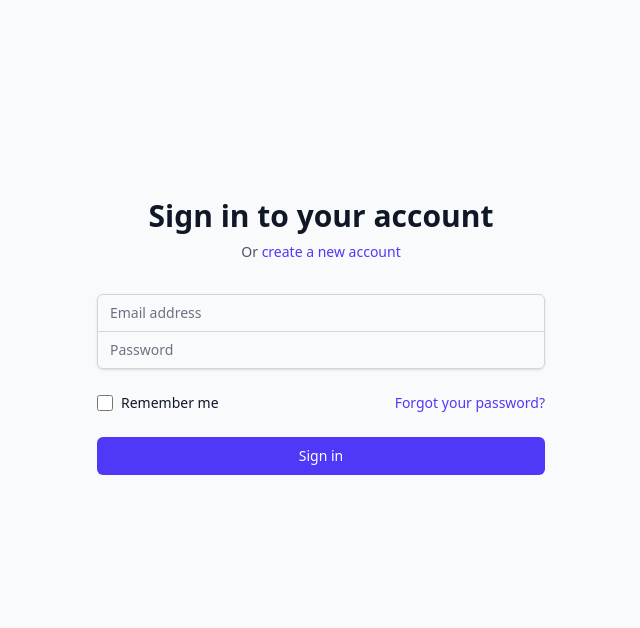
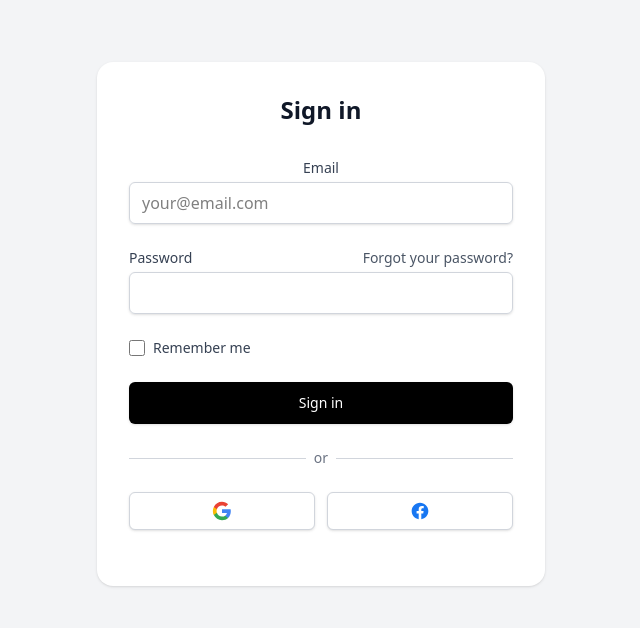
Before and after one commit to Shubham9528/Real-time-whiteboard-app, a React (Vite) app in the folder client/: page /login in a window 1280 px wide. Shown: the part 108-736 px from the top of the page, without its empty margins (319-959 px from the left). Built offline with nearby package versions, Linux system fonts and the light colour scheme.

Commit message:
feat: redesign login form with remember me toggle and social auth buttons

```diff
--- a/client/src/components/Auth/LoginForm.tsx
+++ b/client/src/components/Auth/LoginForm.tsx
@@ -1,9 +1,10 @@
 import { useState } from 'react';
-import { Link } from 'react-router-dom';
+// import { Link } from 'react-router-dom';
 
 export const LoginForm = () => {
   const [email, setEmail] = useState('');
   const [password, setPassword] = useState('');
+  const [rememberMe, setRememberMe] = useState(false);
   const [loading, setLoading] = useState(false);
   const [error, setError] = useState('');
 
@@ -14,7 +15,7 @@ export const LoginForm = () => {
 
     try {
       // TODO: Implement login logic
-      console.log('Login with:', { email, password });
+      console.log('Login with:', { email, password, rememberMe });
     } catch (err) {
       setError('Failed to log in. Please check your credentials.');
     } finally {
@@ -23,55 +24,44 @@ export const LoginForm = () => {
   };
 
   return (
-    <div className="min-h-screen flex items-center justify-center bg-gray-50 py-12 px-4 sm:px-6 lg:px-8">
-      <div className="max-w-md w-full space-y-8">
-        <div>
-          <h2 className="mt-6 text-center text-3xl font-extrabold text-gray-900">
-            Sign in to your account
-          </h2>
-          <p className="mt-2 text-center text-sm text-gray-600">
-            Or{' '}
-            <Link to="/signup" className="font-medium text-indigo-600 hover:text-indigo-500">
-              create a new account
-            </Link>
-          </p>
+    <div className="w-full max-w-md bg-white rounded-2xl shadow-sm p-8">
+      <div className="text-center mb-8">
+        <h1 className="text-2xl font-bold text-gray-900 mb-2">Sign in</h1>
       </div>
+
       {error && (
-          <div className="bg-red-50 border-l-4 border-red-400 p-4">
-            <div className="flex">
-              <div className="flex-shrink-0">
-                <svg className="h-5 w-5 text-red-400" xmlns="http://www.w3.org/2000/svg" viewBox="0 0 20 20" fill="currentColor">
-                  <path fillRule="evenodd" d="M10 18a8 8 0 100-16 8 8 0 000 16zM8.28 7.22a.75.75 0 00-1.06 1.06L8.94 10l-1.72 1.72a.75.75 0 101.06 1.06L10 11.06l1.72 1.72a.75.75 0 101.06-1.06L11.06 10l1.72-1.72a.75.75 0 00-1.06-1.06L10 8.94 8.28 7.22z" clipRule="evenodd" />
-                </svg>
-              </div>
-              <div className="ml-3">
-                <p className="text-sm text-red-700">{error}</p>
-              </div>
-            </div>
+        <div className="mb-4 p-3 bg-red-50 text-red-700 text-sm rounded-md">
+          {error}
         </div>
       )}
-        <form className="mt-8 space-y-6" onSubmit={handleSubmit}>
-          <div className="rounded-md shadow-sm -space-y-px">
+
+      <form onSubmit={handleSubmit} className="space-y-6">
         <div>
-              <label htmlFor="email-address" className="sr-only">
-                Email address
+          <label htmlFor="email" className="block text-sm font-medium text-gray-700 mb-1">
+            Email
           </label>
           <input
-                id="email-address"
+            id="email"
             name="email"
             type="email"
             autoComplete="email"
             required
             value={email}
             onChange={(e) => setEmail(e.target.value)}
-                className="appearance-none rounded-none relative block w-full px-3 py-2 border border-gray-300 placeholder-gray-500 text-gray-900 rounded-t-md focus:outline-none focus:ring-indigo-500 focus:border-indigo-500 focus:z-10 sm:text-sm"
-                placeholder="Email address"
+            className="w-full px-3 py-2 border border-gray-300 rounded-md shadow-sm focus:outline-none focus:ring-2 focus:ring-black focus:border-black"
+            placeholder="your@email.com"
           />
         </div>
+
         <div>
-              <label htmlFor="password" className="sr-only">
+          <div className="flex items-center justify-between mb-1">
+            <label htmlFor="password" className="block text-sm font-medium text-gray-700">
               Password
             </label>
+            <a href="#" className="text-sm text-gray-600 hover:text-black">
+              Forgot your password?
+            </a>
+          </div>
           <input
             id="password"
             name="password"
@@ -80,42 +70,69 @@ export const LoginForm = () => {
             required
             value={password}
             onChange={(e) => setPassword(e.target.value)}
-                className="appearance-none rounded-none relative block w-full px-3 py-2 border border-gray-300 placeholder-gray-500 text-gray-900 rounded-b-md focus:outline-none focus:ring-indigo-500 focus:border-indigo-500 focus:z-10 sm:text-sm"
-                placeholder="Password"
+            className="w-full px-3 py-2 border border-gray-300 rounded-md shadow-sm focus:outline-none focus:ring-2 focus:ring-black focus:border-black"
           />
         </div>
-          </div>
 
-          <div className="flex items-center justify-between">
         <div className="flex items-center">
           <input
             id="remember-me"
             name="remember-me"
             type="checkbox"
-                className="h-4 w-4 text-indigo-600 focus:ring-indigo-500 border-gray-300 rounded"
+            checked={rememberMe}
+            onChange={(e) => setRememberMe(e.target.checked)}
+            className="h-4 w-4 text-black focus:ring-black border-gray-300 rounded"
           />
-              <label htmlFor="remember-me" className="ml-2 block text-sm text-gray-900">
+          <label htmlFor="remember-me" className="ml-2 block text-sm text-gray-700">
             Remember me
           </label>
-            </div>
-
-            <div className="text-sm">
-              <a href="#" className="font-medium text-indigo-600 hover:text-indigo-500">
-                Forgot your password?
-              </a>
-            </div>
         </div>
 
         <div>
           <button
             type="submit"
             disabled={loading}
-              className="group relative w-full flex justify-center py-2 px-4 border border-transparent text-sm font-medium rounded-md text-white bg-indigo-600 hover:bg-indigo-700 focus:outline-none focus:ring-2 focus:ring-offset-2 focus:ring-indigo-500 disabled:opacity-50 disabled:cursor-not-allowed"
+            className="w-full flex justify-center py-2.5 px-4 border border-transparent rounded-md shadow-sm text-sm font-medium text-white bg-black hover:bg-gray-900 focus:outline-none focus:ring-2 focus:ring-offset-2 focus:ring-black transition-colors duration-200"
           >
             {loading ? 'Signing in...' : 'Sign in'}
           </button>
         </div>
       </form>
+
+      <div className="mt-6">
+        <div className="relative">
+          <div className="absolute inset-0 flex items-center">
+            <div className="w-full border-t border-gray-300"></div>
+          </div>
+          <div className="relative flex justify-center text-sm">
+            <span className="px-2 bg-white text-gray-500">or</span>
+          </div>
+        </div>
+
+        <div className="mt-6 grid grid-cols-2 gap-3">
+          <a
+            href="#"
+            className="w-full inline-flex justify-center py-2 px-4 border border-gray-300 rounded-md shadow-sm bg-white text-sm font-medium text-gray-700 hover:bg-gray-50 focus:outline-none focus:ring-2 focus:ring-offset-2 focus:ring-black"
+          >
+            <svg className="w-5 h-5" viewBox="0 0 24 24" xmlns="http://www.w3.org/2000/svg">
+              <path d="M22.56 12.25c0-.78-.07-1.53-.2-2.25H12v4.26h5.92c-.26 1.37-1.04 2.53-2.21 3.31v2.77h3.57c2.08-1.92 3.28-4.74 3.28-8.09z" fill="#4285F4" />
+              <path d="M12 23c2.97 0 5.46-.98 7.28-2.66l-3.57-2.77c-.98.66-2.23 1.06-3.71 1.06-2.86 0-5.29-1.93-6.16-4.53H2.18v2.84C3.99 20.53 7.7 23 12 23z" fill="#34A853" />
+              <path d="M5.84 14.09c-.22-.66-.35-1.36-.35-2.09s.13-1.43.35-2.09V7.07H2.18C1.43 8.55 1 10.22 1 12s.43 3.45 1.18 4.93l3.66-2.84z" fill="#FBBC05" />
+              <path d="M12 5.38c1.62 0 3.06.56 4.21 1.64l3.15-3.15C17.45 2.09 14.97 1 12 1 7.7 1 3.99 3.47 2.18 7.07l3.66 2.84c.87-2.6 3.3-4.53 6.16-4.53z" fill="#EA4335" />
+            </svg>
+          </a>
+          <a
+            href="#"
+            className="w-full inline-flex justify-center py-2 px-4 border border-gray-300 rounded-md shadow-sm bg-white text-sm font-medium text-gray-700 hover:bg-gray-50 focus:outline-none focus:ring-2 focus:ring-offset-2 focus:ring-black"
+          >
+            <svg className="w-5 h-5" aria-hidden="true" fill="#1877F2" viewBox="0 0 24 24">
+              <path d="M22 12c0-5.523-4.477-10-10-10S2 6.477 2 12c0 4.991 3.657 9.128 8.438 9.878v-6.987h-2.54V12h2.54V9.797c0-2.506 1.492-3.89 3.777-3.89 1.094 0 2.238.195 2.238.195v2.46h-1.26c-1.243 0-1.63.771-1.63 1.563V12h2.773l-.443 2.89h-2.33v6.988C18.343 21.128 22 16.991 22 12z" />
+            </svg>
+          </a>
+        </div>
+      </div>
+
+      <div className="mt-6 text-center">
       </div>
     </div>
   );
--- a/client/src/pages/Login.tsx
+++ b/client/src/pages/Login.tsx
@@ -2,7 +2,7 @@ import { LoginForm } from '../components/Auth/LoginForm';
 
 export const Login = () => {
   return (
-    <div className="min-h-screen bg-gray-50">
+    <div className="min-h-screen bg-gray-100 flex items-center justify-center p-4">
       <LoginForm />
     </div>
   );
```
Lines whose indentation alone changed are shown as unchanged.
